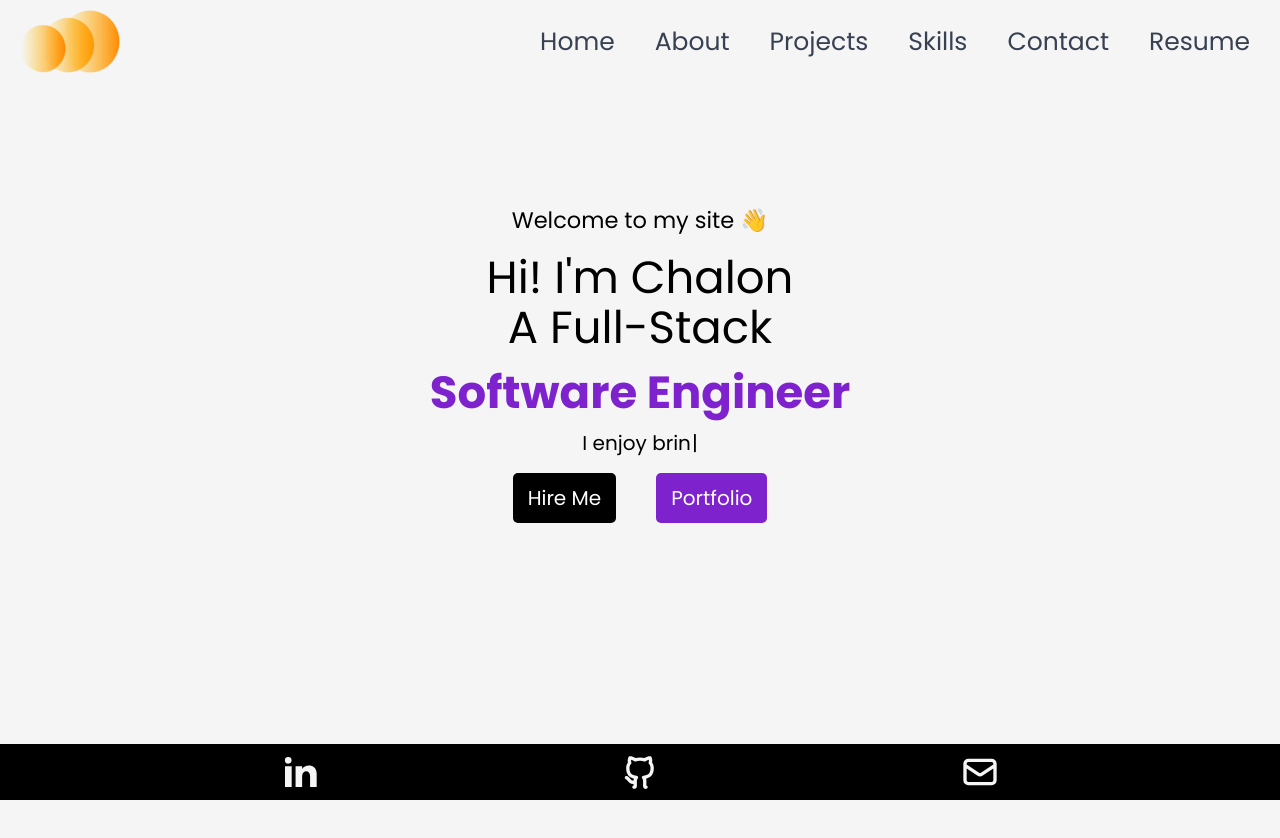
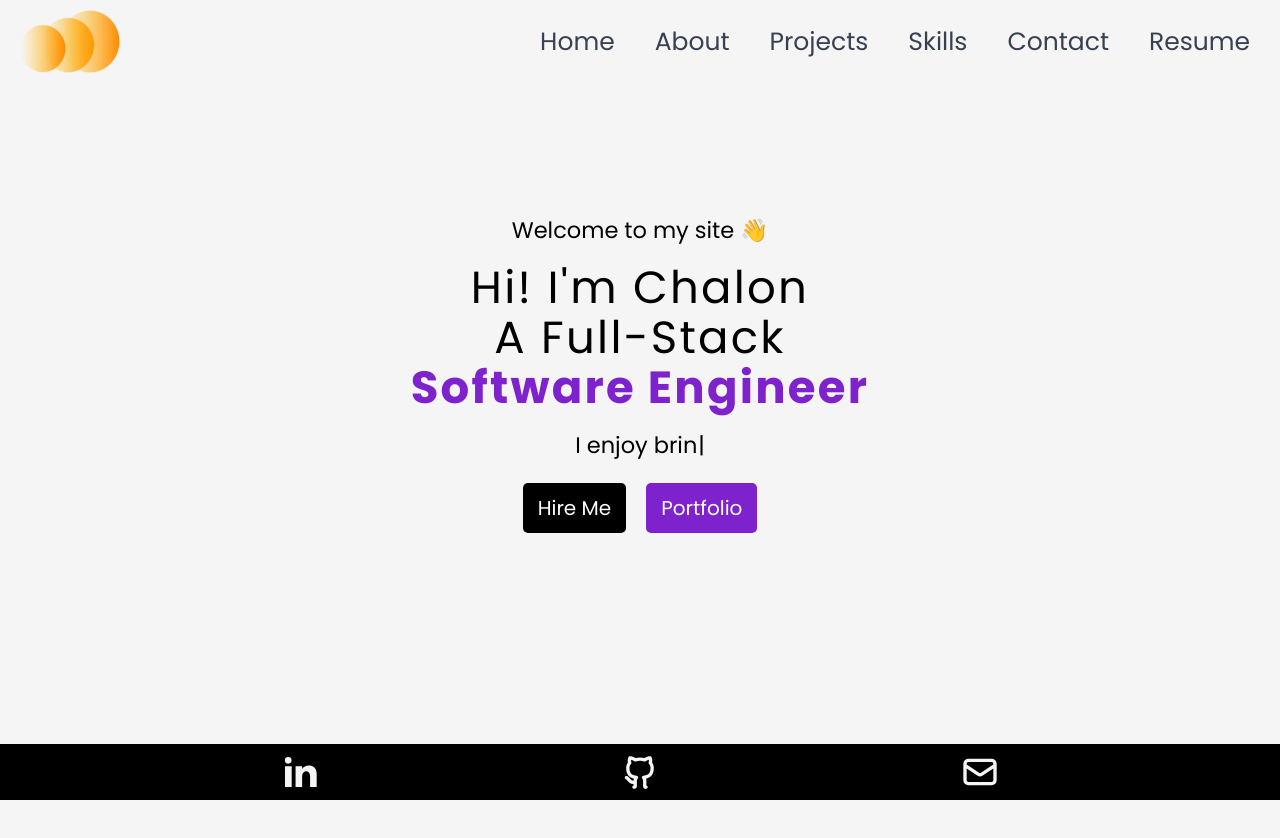
Before and after one commit to chalonlubin/chalonlubin.com, a React (Create React App) app: page / in a window 1280 px wide. Shown: the top 838 px of the page. Built offline with nearby package versions, Linux system fonts and the light colour scheme.

Commit message:
removed DaisyUI

```diff
--- a/package.json
+++ b/package.json
@@ -8,7 +8,6 @@
     "@testing-library/user-event": "^13.5.0",
     "autoprefixer": "^10.4.13",
     "babel-plugin-macros": "^3.1.0",
-    "daisyui": "^2.51.4",
     "react": "^18.2.0",
     "react-dom": "^18.2.0",
     "react-icons": "^4.7.1",
--- a/src/routes/Home.js
+++ b/src/routes/Home.js
@@ -4,23 +4,17 @@ import Typewriter from "typewriter-effect";
 
 function Home() {
   return (
-    <div className="home flex flex-wrap items-center justify-center h-screen w-full">
-      <div
-        className="home-container text-center p-5 mb-44
-      min-w-min"
-      >
-        <p className="home-basic text-lg mb-3"> Welcome to my site 👋</p>
-        <h1 className="home-hero text-4xl mb-3">
+    <div className="home-container flex flex-wrap items-center justify-center h-screen w-full">
+      <div className="home-wrapper text-center p-5 mb-44 min-w-min">
+        <p className="home-welcome text-lg mb-3">Welcome to my site 👋</p>
+        <h1 className="home-hero text-4xl mb-3 tracking-wider">
           Hi! I'm Chalon
-          <br />
-          A Full-Stack
+          <br />A Full-Stack <br />
+          <span className="text-4xl mb-3 text-purple-700 font-bold">
+            Software Engineer
+          </span>
         </h1>
-
-        <h2 className="home-engineer text-4xl mb-3 text-purple-700 font-bold">
-          Software Engineer
-        </h2>
-
-        <h2>
+        <p className="home-welcome text-lg mb-3">
           <Typewriter
             options={{
               strings: [
@@ -35,12 +29,12 @@ function Home() {
               deleteSpeed: 30,
             }}
           />
-        </h2>
-        <div>
-          <button className="bg-black text-white rounded p-3 m-4">
+        </p>
+        <div className="mt-4">
+          <button className="bg-black text-white rounded p-3 mx-2">
             Hire Me
           </button>
-          <button className="bg-purple-700 text-white rounded p-3 m-4">
+          <button className="bg-purple-700 text-white rounded p-3 mx-2">
             Portfolio
           </button>
         </div>
```
Also changed, not shown: 1 other file (tests, documents, lock files or other folders).
